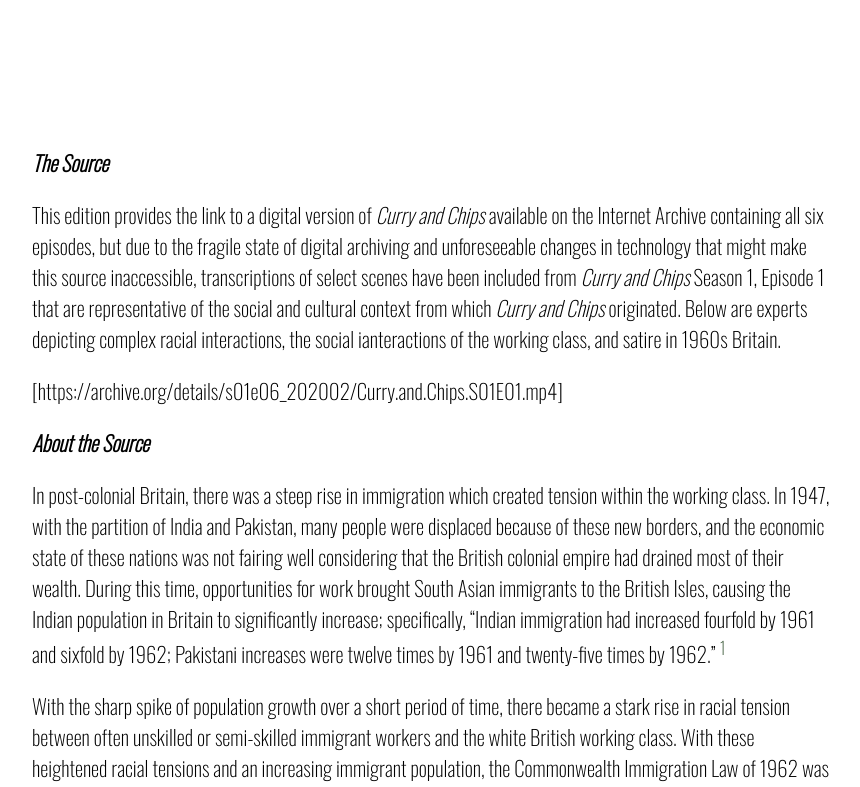
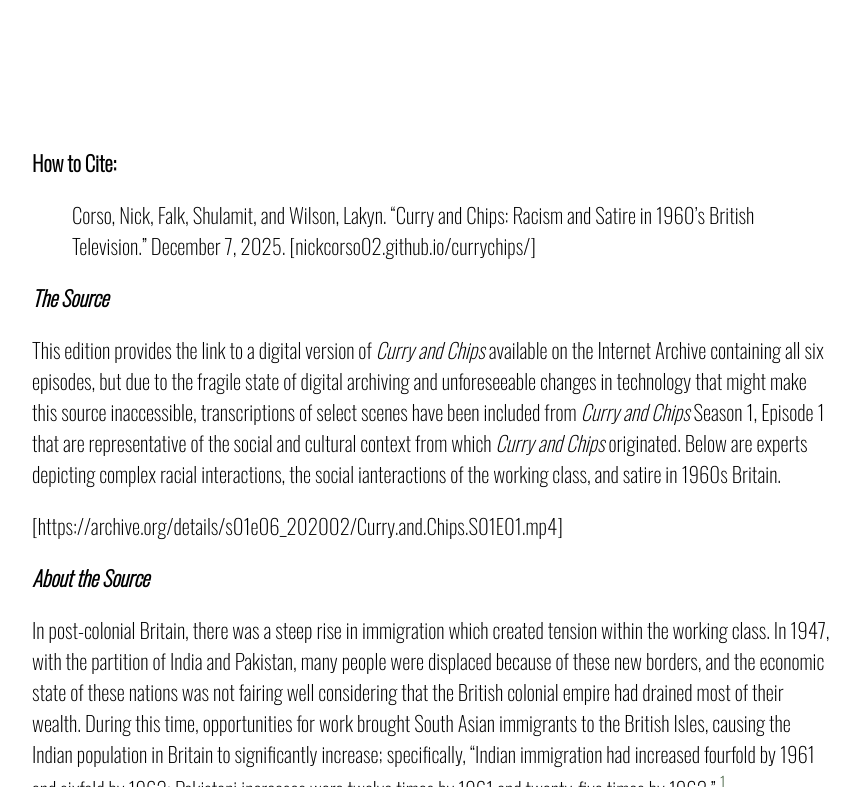
Before and after one commit to nickcorso02/currychips, a Jekyll site: the page built from index.markdown, in a window 1280 px wide and 900 px high, scrolled down 1363 px, cut to the strip 113-900 px from the top of the window. Shown: the whole strip, without its empty margins (208-1068 px from the left). Built offline with Jekyll 4.4.1, drawn with Linux system fonts in a browser that asks for light colours.

Commit message:
Update index.markdown

```diff
--- a/index.markdown
+++ b/index.markdown
@@ -4,7 +4,7 @@ layout: single_page
 
 {% assign media = site.mindoc_media | where: "page", "source" | sort: "order" %}
 
-# _Curry and Chips_: Racism and Satire in 1960's British Television
+# _Curry and Chips_:  Racism and Satire in 1960's British Television
 
 ***Introduction***
 
@@ -13,6 +13,10 @@ layout: single_page
 By highlighting individual scenes that portray racism, the dynamics of the working class, and satire, we provide topical and clear examples as a reference point for the themes within the edition and from within the original source. This edition is limited to six scenes within the first episode in order to give readers an idea of the source and what it represents in a wider context of the post-colonial atmosphere of Britain in 1969. “_Curry and Chips_” is a unique source because it provides multimodal context to what the approach was to racial issues and social unrest in the decades post-decolonization and the World Wars.
 
 {% include media_next.html pages=media %}
+
+**How to Cite:**
+
+> Corso, Nick, Falk, Shulamit, and Wilson, Lakyn. “Curry and Chips: Racism and Satire in 1960’s British Television.” December 7, 2025. [nickcorso02.github.io/currychips/]
 
 ***The Source***
 
```
